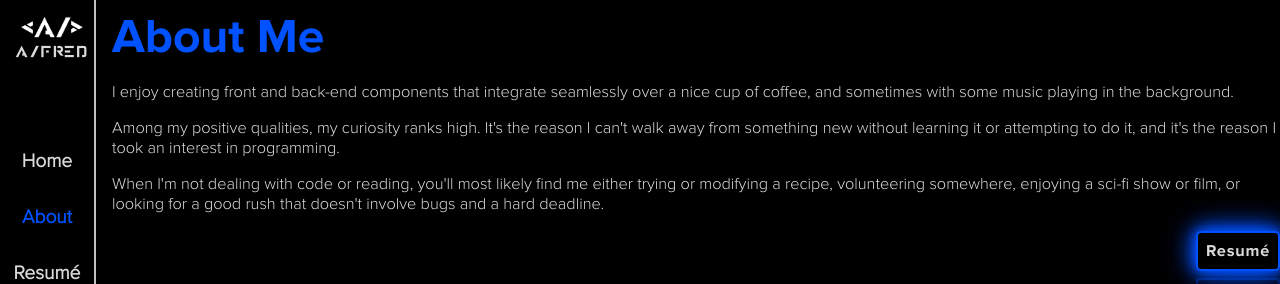
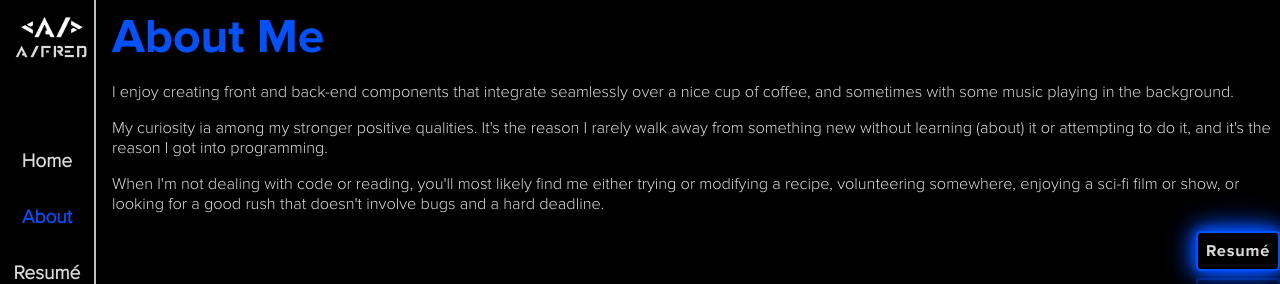
Before and after one commit to badger-99/my_portfolio, a React (Vite) app: page /about in a window 1280 px wide. Shown: the top 284 px of the page. Built offline with nearby package versions, Linux system fonts and the light colour scheme.

Commit message:
Update about me content

```diff
--- a/src/Pages/About/About.jsx
+++ b/src/Pages/About/About.jsx
@@ -16,14 +16,14 @@ const About = () => {
           playing in the background.
         </p>
         <p>
-          Among my positive qualities, my curiosity ranks high. It's the reason
-          I can't walk away from something new without learning it or attempting
-          to do it, and it's the reason I took an interest in programming.
+          My curiosity ia among my stronger positive qualities. It's the reason
+          I rarely walk away from something new without learning (about) it or attempting
+          to do it, and it's the reason I got into programming.
         </p>
         <p>
           When I'm not dealing with code or reading, you'll most likely find me
           either trying or modifying a recipe, volunteering somewhere, enjoying
-          a sci-fi show or film, or looking for a good rush that doesn't involve
+          a sci-fi film or show, or looking for a good rush that doesn't involve
           bugs and a hard deadline.
         </p>
         <Link to='/resume' id='link'>
```
